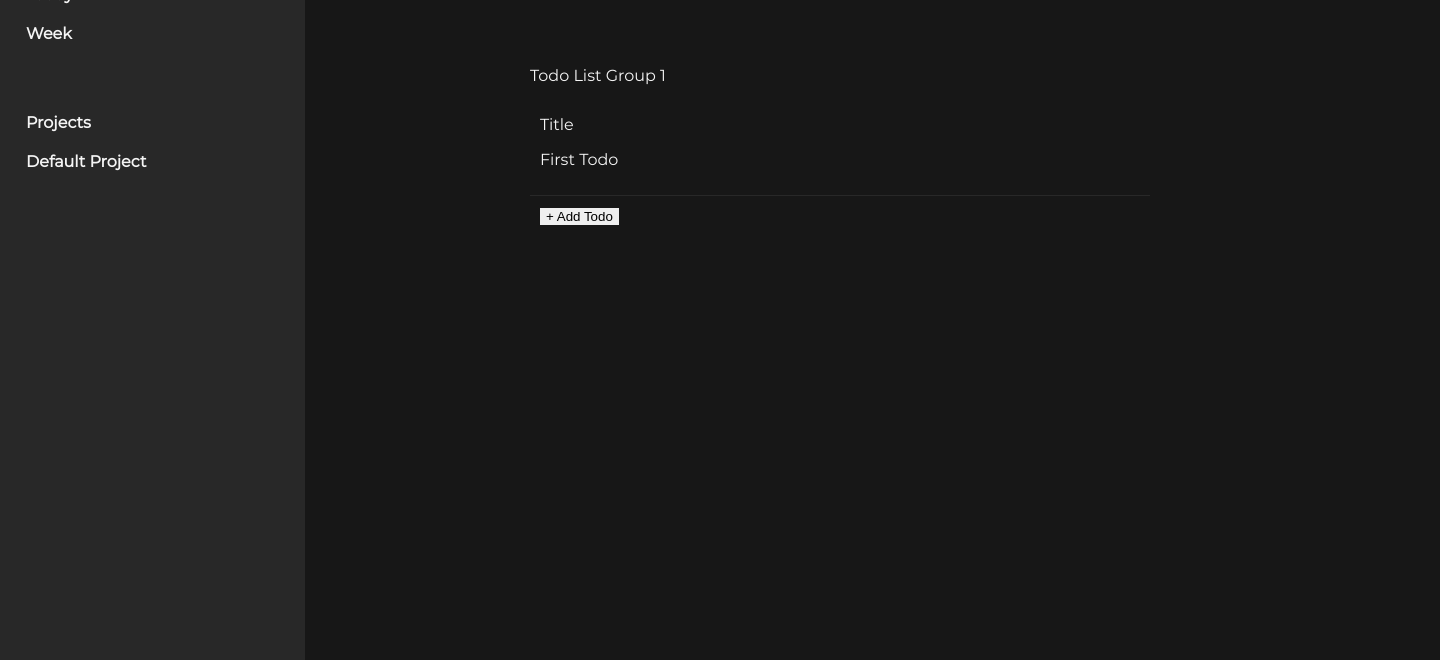
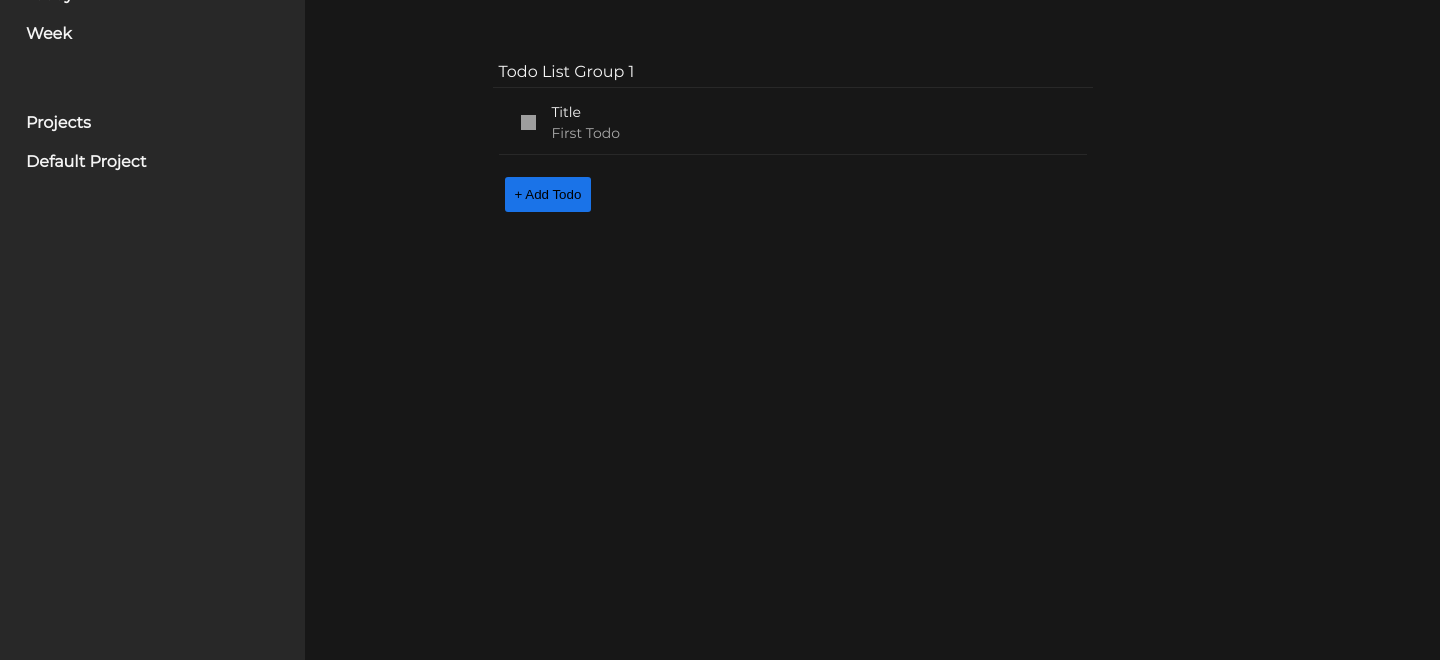
Before and after one commit to Mikadev1996/js-todo-list, a website built with webpack: page dist/index.html in a window 1280 px wide. Shown: the part 140-800 px from the top of the page, 1440 px wide, since content can reach past the window. Built offline with nearby package versions, Linux system fonts and the light colour scheme; grey boxes are pictures that could not be loaded.

Commit message:
checkbox button

```diff
--- a/src/mainPage.js
+++ b/src/mainPage.js
@@ -28,10 +28,23 @@ function refreshTodos() {
     todoUnorderedList.innerHTML = "";
 
     todos.forEach((todo) => {
-        let todoListItem = createElement("li", todo.id, ["todo", "todo-item"], todo.title);
+        let listItem = createElement("li", `list-${todo.project}-${todo.id}`, ["todo", "todo-item"]);
+
+        let listContentDiv = createElement("div", null, ["list-content"]);
+        let checkboxDiv = createElement("div", null, ["checkbox-div"]);
+        let checkBoxBtn = createElement("button", `checkbox-${todo.id}`, ["checkbox-btn"]);
+        let checkboxImage = createElement("img", null, ["checkbox"]);
+        checkboxImage.src = "https://iconmonstr.com/wp-content/g/gd/makefg.php?i=../assets/preview/2018/png/iconmonstr-check-mark-circle-thin.png&r=242&g=242&b=242";
+        checkBoxBtn.append(checkboxImage);
+        checkboxDiv.append(checkBoxBtn);
+
+        let todoTextDiv = createElement("div", null, ["list-text"], todo.title);
         let todoDescription = createElement("p", null, null, todo.description);
-        todoListItem.append(todoDescription);
-        todoUnorderedList.append(todoListItem);
+        todoTextDiv.append(todoDescription);
+
+        listContentDiv.append(checkboxDiv, todoTextDiv);
+        listItem.append(listContentDiv);
+        todoUnorderedList.append(listItem);
     })
 
     const addTodoBtnListItem = createElement("li", "new-todo-list-item", ["todo", "todo-btn"]);
@@ -109,22 +122,34 @@ function mainPage() {
                     const todayViewDiv = createElement("div", "today-view");
                     const listsBox = createElement("div", "lists-box");
                     const listsDiv = createElement("div", "lists");
-                    const listSection = createElement("section", "section-list");
+                    const listSection = createElement("div", "section-list");
 
                     const listCollection = createElement("ul", null, ["list-collection"]);
 
                     const defaultList = createElement("li", null, ["list"]);
-                    const defaultListHeader = createElement("header", null, ["todo-header", "todo"], "Todo List Group 1");
+                    const defaultListHeader = createElement("header", null, ["todo-header", "todo"], " Todo List Group 1");
                     const todoUnorderedList = createElement("ul", "default", ["todo", "todo-list"]);
 
 
                     todos.forEach((todo) => {
-                        let todoListItem = createElement("li", todo.id, ["todo", "todo-item"], todo.title);
+                        let listItem = createElement("li", `list-${todo.project}-${todo.id}`, ["todo", "todo-item"]);
+
+                        let listContentDiv = createElement("div", null, ["list-content"]);
+                        let checkboxDiv = createElement("div", null, ["checkbox-div"]);
+                        let checkBoxBtn = createElement("button", `checkbox-${todo.id}`, ["checkbox-btn"]);
+                        let checkboxImage = createElement("img", null, ["checkbox"]);
+                        checkboxImage.src = "https://iconmonstr.com/wp-content/g/gd/makefg.php?i=../assets/preview/2018/png/iconmonstr-check-mark-circle-thin.png&r=242&g=242&b=242";
+                        checkBoxBtn.append(checkboxImage);
+                        checkboxDiv.append(checkBoxBtn);
+
+                        let todoTextDiv = createElement("div", null, ["list-text"], todo.title);
                         let todoDescription = createElement("p", null, null, todo.description);
-                        todoListItem.append(todoDescription);
-                        todoUnorderedList.append(todoListItem);
+                        todoTextDiv.append(todoDescription);
+
+                        listContentDiv.append(checkboxDiv, todoTextDiv);
+                        listItem.append(listContentDiv);
+                        todoUnorderedList.append(listItem);
                     })
-
 
                     const addTodoBtnListItem = createElement("li", "new-todo-list-item", ["todo", "todo-btn"]);
                     const addTodoBtn = createElement("button", null, ["add-todo"], "+ Add Todo");
@@ -183,13 +208,14 @@ function addTodoUI() {
         function options() {
             const optionsDiv = createElement("div", null, ["options"]);
             const confirmDiv = createElement("div");
-            const confirmBtn = createElement("button", "default-confirm", ["option-btn", "confirm-add-todo"], "Add task");
+            const confirmBtn = createElement("button", "default-confirm", ["option-btn", "add-todo"], "Confirm Task");
             confirmDiv.append(confirmBtn)
 
             confirmBtn.addEventListener("click", () => {
 
                 confirmAddTodo("default");
             })
+
 
             const cancelDiv = createElement("div");
             const cancelBtn = createElement("button", null, ["option-btn", "cancel-add-todo"], "Cancel");
--- a/src/style.css
+++ b/src/style.css
@@ -16,6 +16,7 @@
 
 button {
     border: none;
+    background: none;
 }
 
 input {
@@ -50,6 +51,11 @@ body {
     color: whitesmoke;
     overflow: hidden;
     display: block;
+}
+
+p {
+    margin: 3px 0;
+    color: darkgrey;
 }
 
 #app {
@@ -142,11 +148,15 @@ body {
 
 #header-content {
     display: flex;
-    justify-content: start;
+    justify-content: center;
     align-items: center;
     height: 100%;
     width: 100%;
-    padding: 0 0 8rem 14rem;
+    margin-left: 4rem;
+}
+
+.todo-header {
+    border-bottom: 1px solid #282828;
 }
 
 #today-view {
@@ -160,33 +170,59 @@ body {
     justify-content: center;
     width: 100%;
     padding: 2rem 0;
-    margin: 0 10rem;
 }
 
 #lists {
-    max-width: 800px;
-    padding: 0 55px;
+    padding-left: 25px;
+    padding-right: 25px;
+    width: 600px;
+    margin: 0 auto;
+    position: relative;
+    z-index: 1;
 }
 
 .list {
     margin-bottom: 50px;
 }
 
-#section-list {
-    display: flex;
-    justify-content: center;
+.todo {
+    padding: 6px;
+}
+.todo-item {
+    min-width: 300px;
+    border-bottom: solid 1px #282828;
+    font-size: 14px;
 }
 
-.todo {
-    padding: 10px;
+.list-content {
+    display: flex;
 }
-.todo-item {
-    border-bottom: solid 1px #282828;
-    width: 600px;
+
+.checkbox-btn {
+    height: 100%;
+
+}
+
+.checkbox-div {
+    margin: 2px 10px;
+}
+
+.checkbox {
+    width: 15px;
+    height: 15px;
+}
+
+
+.todo-btn {
+    margin-top: 1rem;
+}
+
+.list-text {
+    margin: 3px 0;
 }
 
 .input-section {
-    width: 600px;
+    width: 90%;
     color: whitesmoke;
     background: #282828;
     padding: 5px;
@@ -215,7 +251,8 @@ body {
     border-radius: 3px;
 }
 
-.confirm-add-todo {
+.add-todo {
+    border-radius: 3px;
     background: #1a73e8;
     color: black;
     padding: 10px;
```
Also changed, not shown: dist/index.html, dist/main.js, src/box.png (added), src/verified.png (added).
